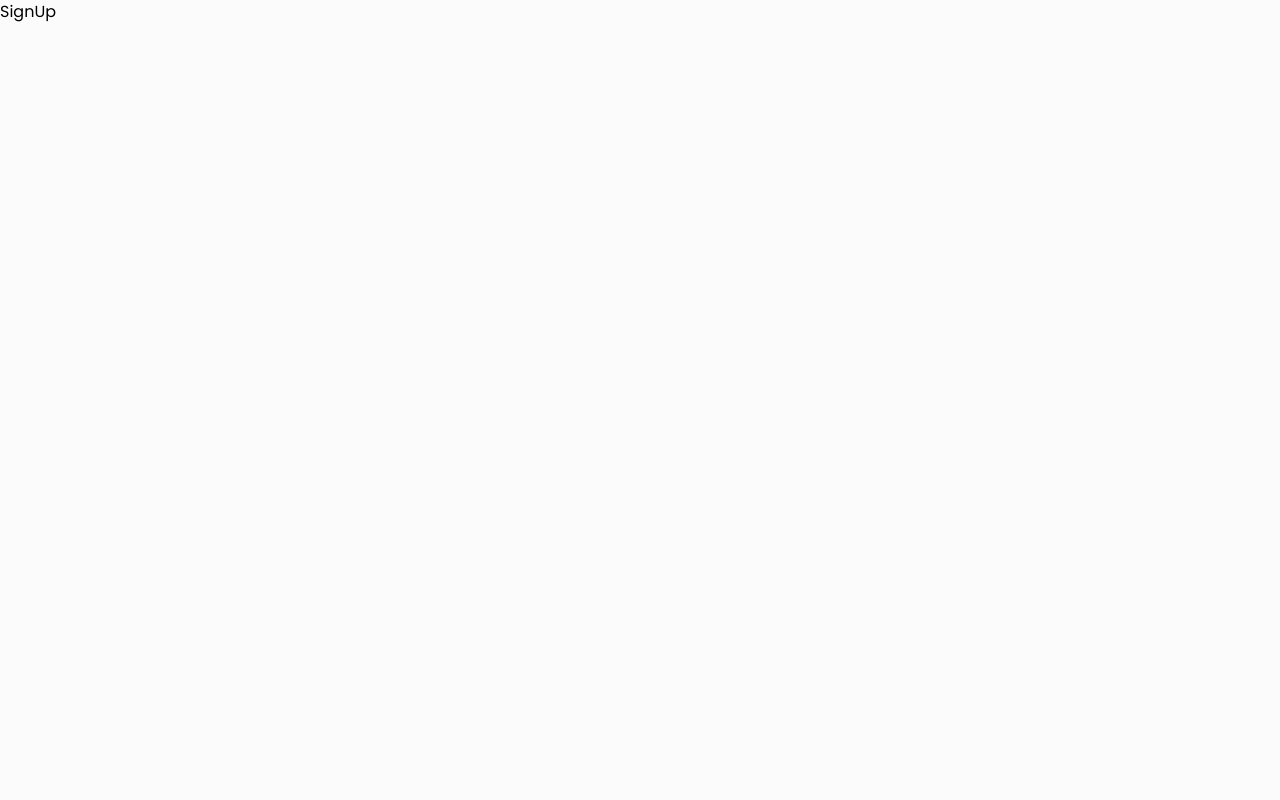
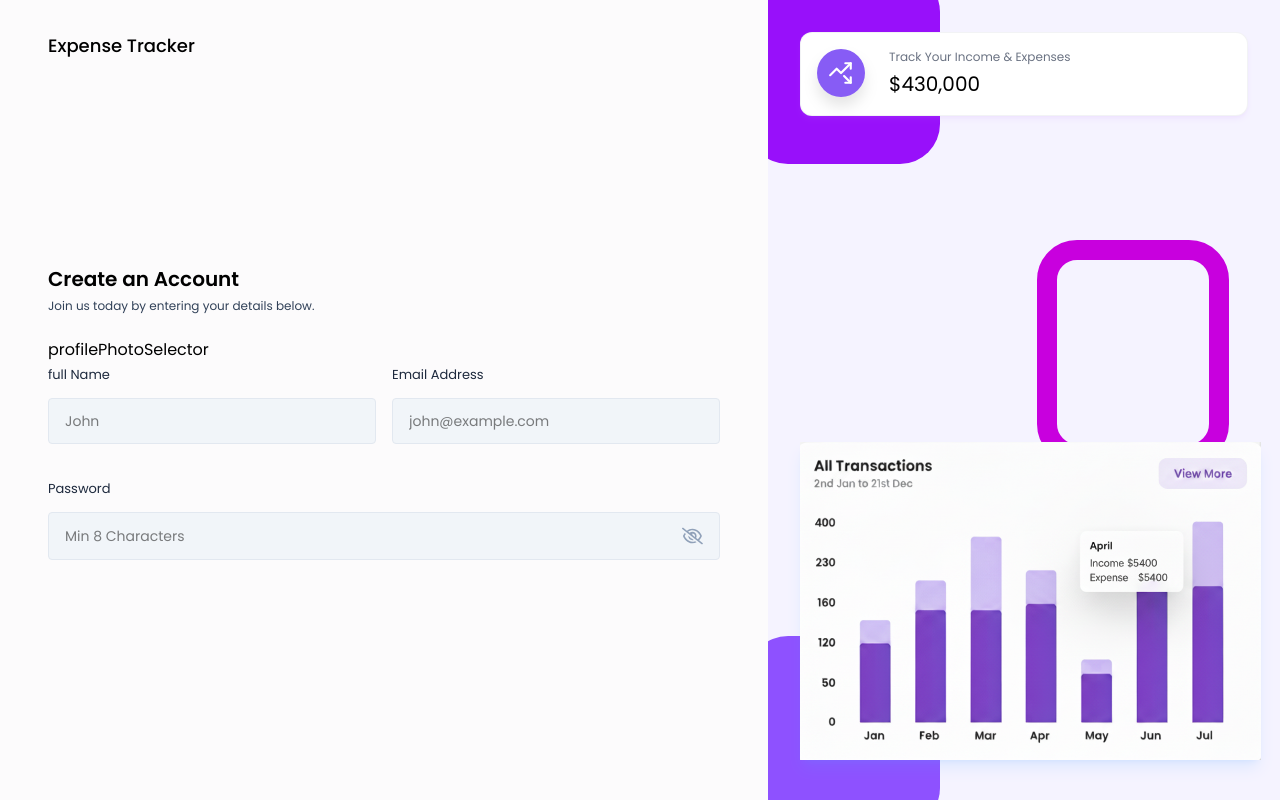
Before and after one commit to IsuruSampathRanasinghe/Expense_Tracker, a React app in the folder frontend/: page /signUp in a window 1280 px wide. Built offline with nearby package versions, Linux system fonts and the light colour scheme; the HTML template or start-up script is replaced by a standard one.

Commit message:
create signUp page UI ✏️

```diff
--- /dev/null
+++ b/frontend/src/components/Inputs/profilePhotoSelector.jsx
@@ -0,0 +1,9 @@
+import React from "react";
+
+const profilePhotoSelector = ({ image, setImage }) => {
+    return (
+        <div>profilePhotoSelector</div>
+    );
+}
+
+export default profilePhotoSelector;
--- a/frontend/src/pages/Auth/SignUp.jsx
+++ b/frontend/src/pages/Auth/SignUp.jsx
@@ -1,9 +1,68 @@
-import React from "react";
+import React, { useState } from "react";
+import AuthLayout from "../../components/layouts/AuthLayout";
+import { Link, useNavigate } from "react-router-dom";
+import Input from "../../components/Inputs/input";
+import { validateEmail } from "../../Utils/helper";
+import ProfilePhotoSelector from "../../components/Inputs/profilePhotoSelector";
+
+
 
 const SignUp = () => {
+    const [profilePic, setProfilePic] = useState(null);
+    const [fullName, setFullName] = useState("");
+    const [email, setEmail] = useState("");
+    const [password,setPassword] = useState("");
+
+    const [error, setError] = useState(null);
+
+    const navigate = useNavigate();
+
+    // Handle Sign Up form Submit
+    const handleSignUp = async (e) => {}
+
     return (
-        <div>SignUp</div>
+        <AuthLayout>
+            <div className="lg:w-[100%] h-auto md:h-full mt-10 md:mt-0 flex flex-col justify-center">
+                <h3 className="text-xl font-semibold text-black">Create an Account</h3>
+                <p className="text-xs text-slate-700 mt-[5px] mb-6">
+                    Join us today by entering your details below.
+                </p>
+
+                <form onSubmit={handleSignUp}>
+
+                    <ProfilePhotoSelector image={profilePic} setImage={setProfilePic} />
+
+                    <div className="grid grid-cols-1 md:grid-cols-2 gap-4">
+                        <Input
+                            value={fullName}
+                            onChange={({ target }) => setFullName(target.value)}
+                            label="full Name"
+                            placeholder="John"
+                            type="text"
+                        />
+
+                        <Input
+                            value={email}
+                            onChange={({ target }) => setEmail(target.value)}
+                            label="Email Address"
+                            placeholder="john@example.com"
+                            type="text"
+                        />
+                        <div className="col-span-2">
+                            <Input
+                                value={password}
+                                onChange={({ target }) => setPassword(target.value)}
+                                label="Password"
+                                placeholder="Min 8 Characters"
+                                type="password"
+                            />
+                        </div>
+
+                    </div>
+                </form>
+            </div>
+        </AuthLayout>
     )
 }
 
-export default SignUp
+export default SignUp;
```
